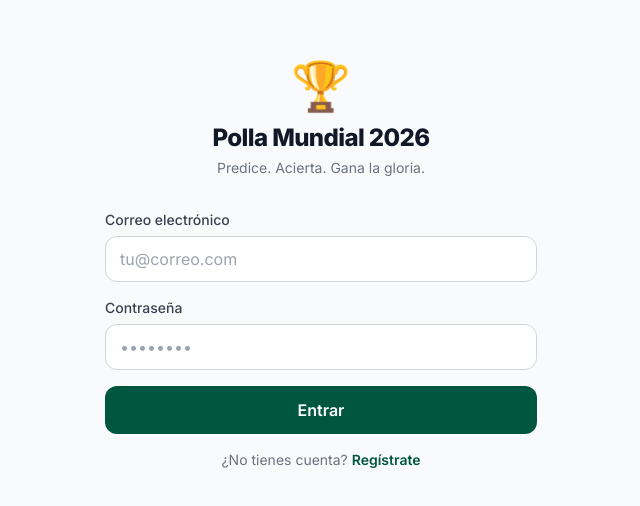
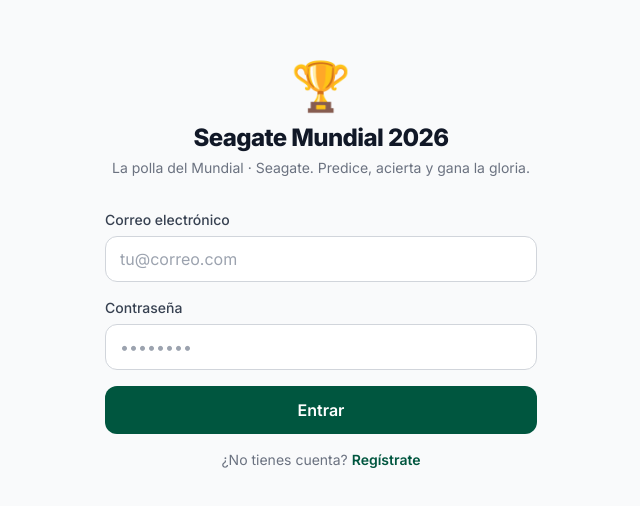
Before and after one commit to seagatecldev/polla-mundial-2026, a Next.js app: page /login in a window 1280 px wide. Shown: the part 134-640 px from the top of the page, without its empty margins (319-959 px from the left). Built offline with nearby package versions, Linux system fonts and the light colour scheme.

Commit message:
Branding: Seagate Mundial 2026

```diff
--- a/src/app/(auth)/layout.tsx
+++ b/src/app/(auth)/layout.tsx
@@ -3,9 +3,9 @@
     <div className="app-shell justify-center px-6 py-10">
       <div className="mb-8 text-center">
         <div className="text-5xl">🏆</div>
-        <h1 className="mt-3 text-2xl font-extrabold tracking-tight">Polla Mundial 2026</h1>
+        <h1 className="mt-3 text-2xl font-extrabold tracking-tight">Seagate Mundial 2026</h1>
         <p className="mt-1 text-sm text-gray-500 dark:text-gray-400">
-          Predice. Acierta. Gana la gloria.
+          La polla del Mundial · Seagate. Predice, acierta y gana la gloria.
         </p>
       </div>
       {children}
--- a/src/app/layout.tsx
+++ b/src/app/layout.tsx
@@ -5,10 +5,10 @@
 const inter = Inter({ subsets: ["latin"], variable: "--font-inter" });
 
 export const metadata: Metadata = {
-  title: "Polla Mundial 2026",
+  title: "Seagate Mundial 2026",
   description:
-    "Predice los marcadores del Mundial FIFA 2026, gana puntos y compite en el ranking global.",
-  applicationName: "Polla Mundial 2026",
+    "La polla del Mundial FIFA 2026 de Seagate: predice los marcadores, gana puntos y compite en el ranking.",
+  applicationName: "Seagate Mundial 2026",
   manifest: undefined,
 };
 
```
